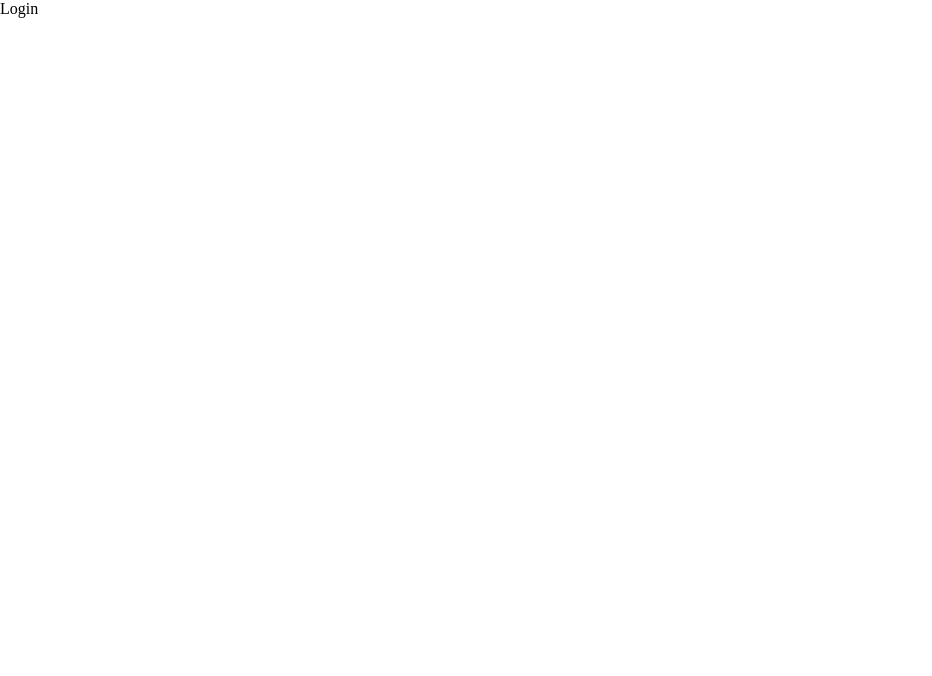
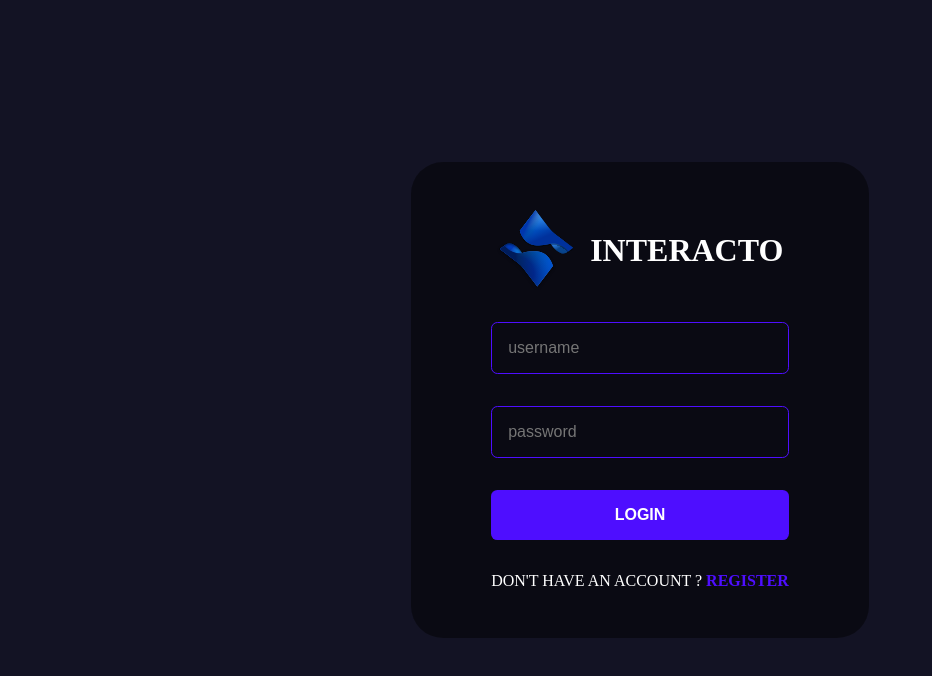
Before and after one commit to Deeksha-Singh1/Realtime-Chat-App-MERN, a React (Create React App) app in the folder chat/: page /login in a window 1280 px wide. Shown: the top 676 px of the page, without its empty margins (0-932 px from the left). Built offline with nearby package versions, Linux system fonts and the light colour scheme.

Commit message:
user login

```diff
--- a/chat/src/pages/Login.jsx
+++ b/chat/src/pages/Login.jsx
@@ -1,9 +1,183 @@
-import React from 'react'
+import React, { useEffect, useState } from "react";
+import styled from "styled-components";
+import { Link, useNavigate } from "react-router-dom";
+import Logo from "../assets/logo.svg";
+import { ToastContainer, toast } from "react-toastify";
+import "react-toastify/dist/ReactToastify.css";
+import axios from "axios";
+import { loginRoute } from "../utils/APIRoutes";
 
 const Login = () => {
+  const navigate = useNavigate();
+
+  //properties for the error notification
+  const toastOptions = {
+    position: "bottom-right",
+    autoClose: 8000,
+    pauseOnHover: true,
+    draggable: true,
+    theme: "dark",
+  };
+
+  const [values, setValues] = useState({
+    username: "",
+    password: "",
+  });
+
+  useEffect(() => {
+    if (localStorage.getItem(process.env.REACT_APP_LOCALHOST_KEY)) {
+      navigate("/");
+    }
+  }, []);
+
+  const handleSubmit = async (e) => {
+    e.preventDefault();
+    //if handleSubmit() returns true then we will call the api else it will display the error
+    if (handleValidation()) {
+      const {username, password } = values;
+      const { data } = await axios.post(loginRoute, {
+        username,
+        password,
+      });
+
+      if (data.status === false) {
+        toast.error(data.msg, toastOptions);
+      }
+      if (data.status === true) {
+        localStorage.setItem(
+          process.env.REACT_APP_LOCALHOST_KEY,
+          JSON.stringify(data.user)
+        );
+        navigate("/");
+      }
+    }
+  };
+
+  const handleChange = (e) => {
+    setValues({ ...values, [e.target.name]: e.target.value });
+  };
+
+  const handleValidation = () => {
+    const { password, username } = values;
+
+    if (password === "") {
+      toast.error(
+        "Password is required",
+        toastOptions
+      );
+      return false;
+    } else if (username ==="") {
+      toast.error(
+        "Username is required",
+        toastOptions
+      );
+      return false;
+    }
+
+    return true;
+  };
+
   return (
-    <div>Login</div>
-  )
-}
+    <>
+      <FormContainer>
+        <form onSubmit={(e) => handleSubmit(e)}>
+          <div className="brand">
+            <img src={Logo} alt="logo" />
+            <h1>Interacto</h1>
+          </div>
 
-export default Login
+          <input
+            type="text"
+            placeholder="username"
+            name="username"
+            onChange={(e) => handleChange(e)}
+            min='3'
+          />
+
+          <input
+            type="password"
+            placeholder="password"
+            name="password"
+            onChange={(e) => handleChange(e)}
+          />
+
+          <button type="submit">Login</button>
+          <span>
+            Don't have an account ? <Link to="/register">Register</Link>
+          </span>
+        </form>
+      </FormContainer>
+      <ToastContainer />
+    </>
+  );
+};
+
+const FormContainer = styled.div`
+  height: 100vh;
+  width: 100vw;
+  display: flex;
+  flex-direction: column;
+  justify-content: center;
+  gap: 1rem;
+  align-items: center;
+  background-color: #131324;
+  .brand {
+    display: flex;
+    align-items: center;
+    gap: 1rem;
+    justify-content: center;
+    img {
+      height: 5rem;
+    }
+    h1 {
+      color: white;
+      text-transform: uppercase;
+    }
+  }
+
+  form {
+    display: flex;
+    flex-direction: column;
+    gap: 2rem;
+    background-color: #00000076;
+    border-radius: 2rem;
+    padding: 3rem 5rem;
+  }
+  input {
+    background-color: transparent;
+    padding: 1rem;
+    border: 0.1rem solid #4e0eff;
+    border-radius: 0.4rem;
+    color: white;
+    width: 100%;
+    font-size: 1rem;
+    &:focus {
+      border: 0.1rem solid #997af0;
+      outline: none;
+    }
+  }
+  button {
+    background-color: #4e0eff;
+    color: white;
+    padding: 1rem 2rem;
+    border: none;
+    font-weight: bold;
+    cursor: pointer;
+    border-radius: 0.4rem;
+    font-size: 1rem;
+    text-transform: uppercase;
+    &:hover {
+      background-color: #4e0eff;
+    }
+  }
+  span {
+    color: white;
+    text-transform: uppercase;
+    a {
+      color: #4e0eff;
+      text-decoration: none;
+      font-weight: bold;
+    }
+  }
+`;
+export default Login;
--- a/chat/src/pages/Register.jsx
+++ b/chat/src/pages/Register.jsx
@@ -30,7 +30,7 @@
     if (localStorage.getItem(process.env.REACT_APP_LOCALHOST_KEY)) {
       navigate("/");
     }
-  }, [navigate]);
+  }, []);
 
   const handleSubmit = async (e) => {
     e.preventDefault();
```
Also changed, not shown: 2 other files (tests, documents, lock files or other folders).
